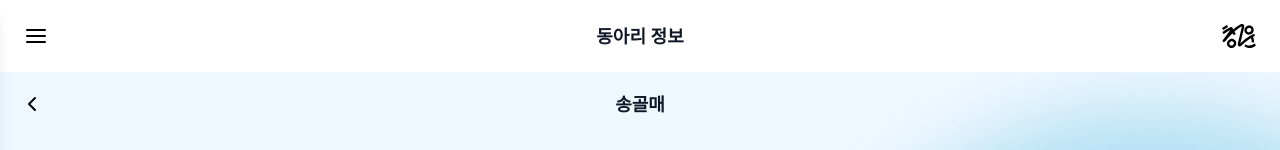
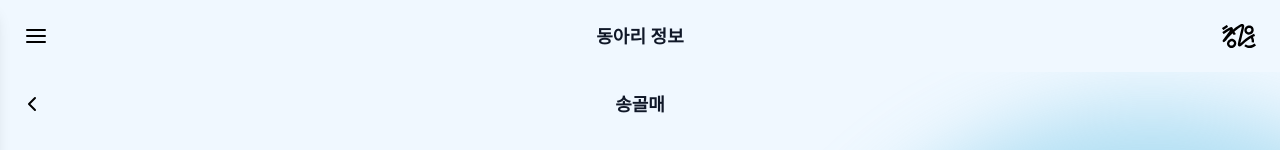
Before and after one commit to KAU-CHUNG-WOON-OT/front_end, a React (Vite) app: page /club/1 in a window 1280 px wide. Shown: the top 150 px of the page. Built offline with nearby package versions, Linux system fonts and the light colour scheme; a web font is replaced by a local one.

Commit message:
fix: 헤더 수정

```diff
--- a/src/components/Header.tsx
+++ b/src/components/Header.tsx
@@ -22,7 +22,7 @@ const Header = ({ onOpenSidebar }: HeaderProps) => {
   const currentTitle = getPageTitle(location.pathname);
 
   return (
-    <header className="relative flex justify-between items-center p-6 z-50 bg-white">
+    <header className="relative flex justify-between items-center p-6 z-50 bg-transparent">
       <button
         onClick={onOpenSidebar}
         className="flex items-center justify-center p-0 bg-transparent border-none cursor-pointer z-10"
--- a/src/pages/ClubDetail.tsx
+++ b/src/pages/ClubDetail.tsx
@@ -2,7 +2,6 @@ import { useState, useRef } from "react";
 import { useParams, useNavigate } from "react-router-dom";
 import { FiChevronLeft } from "react-icons/fi";
 import { clubs } from "../data/clubs";
-import logoImg from "../assets/logo.svg";
 
 const ClubDetail = () => {
   const { id } = useParams();
```
